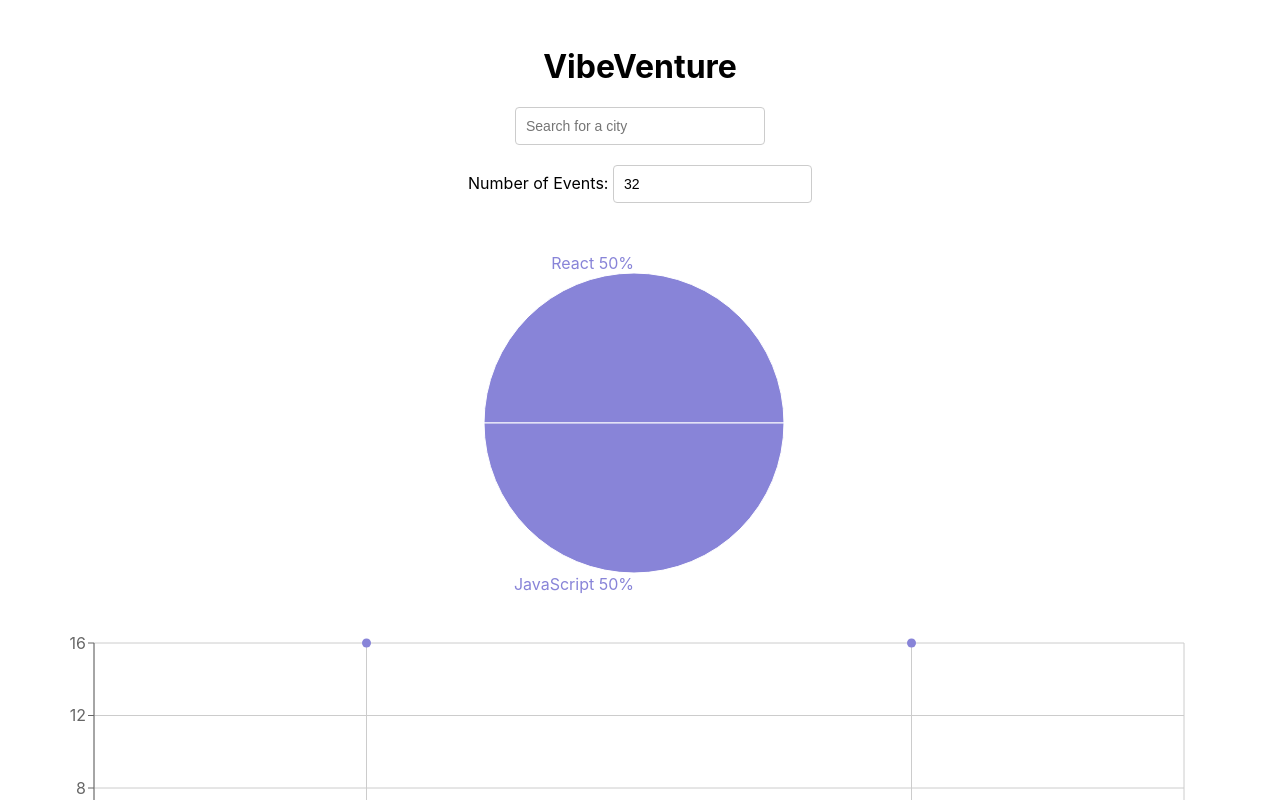
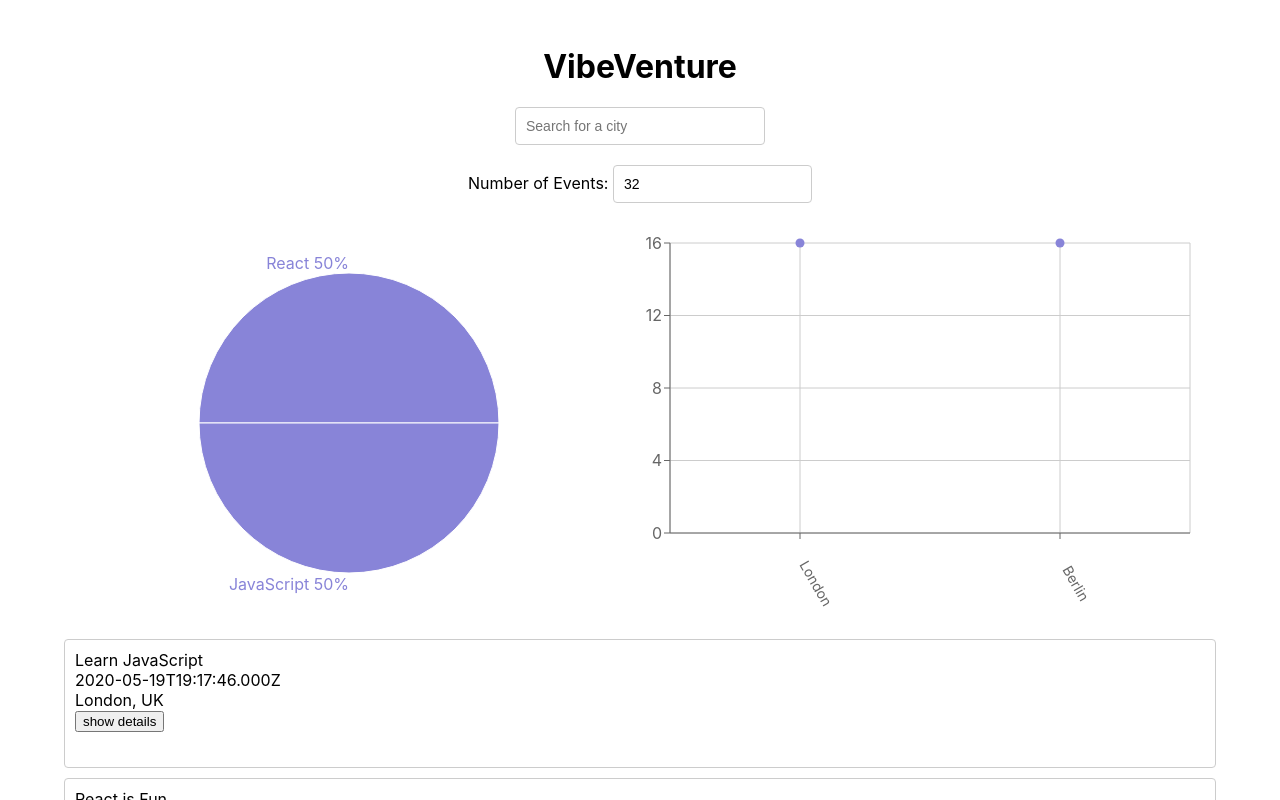
Before and after one commit to ggugliotta/vibeVenture, a React (Create React App) app: page / in a window 1280 px wide. Shown: the top 800 px of the page. Built offline with nearby package versions, Linux system fonts and the light colour scheme; what atatus-spa would draw is missing.

Commit message:
added grid for charts

```diff
--- a/src/App.css
+++ b/src/App.css
@@ -98,7 +98,8 @@ input[type="number"] {
 }
 
 .charts-container {
-  grid-template-columns: 1fr 1fr;
+  display: grid;
+  grid-template-columns: 1fr 1fr
 }
 
 @media (max-width: 768px) {
```
